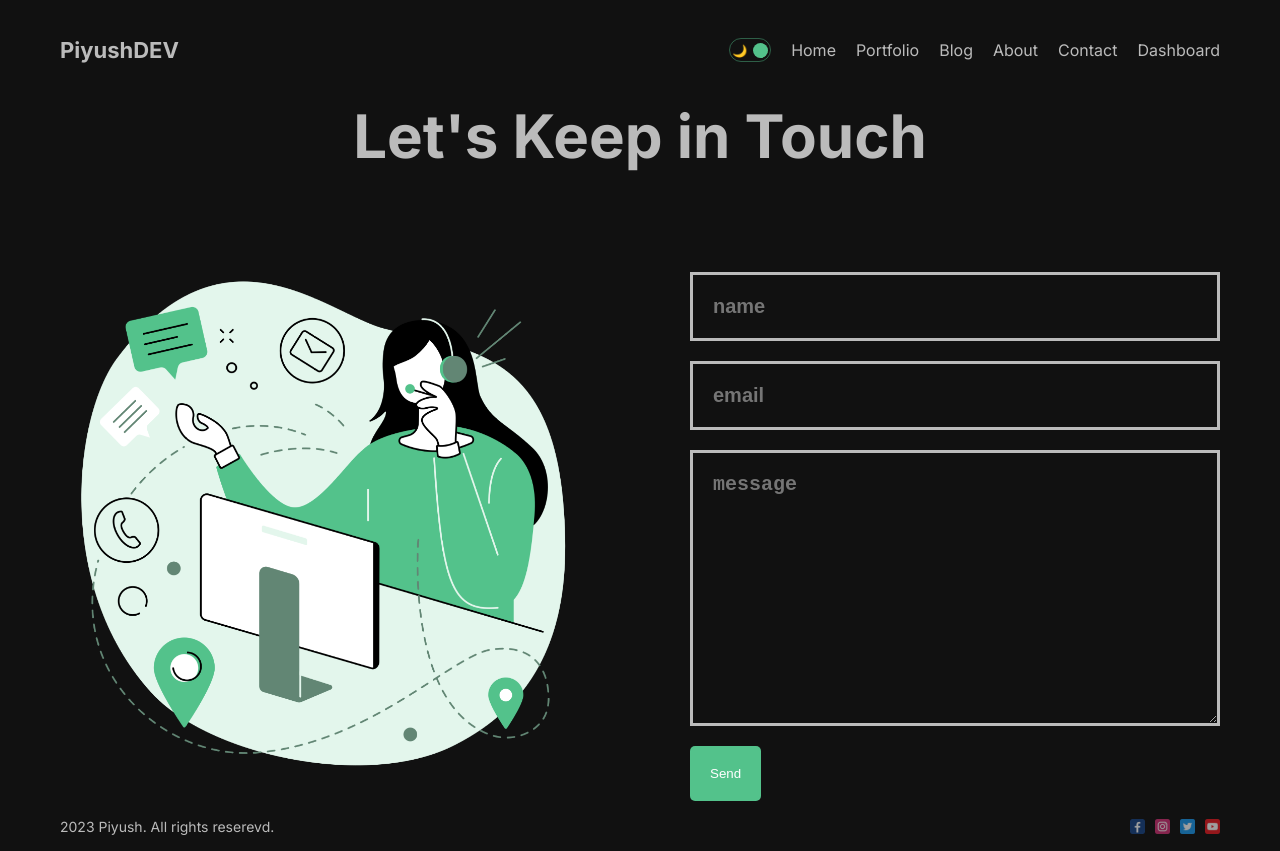
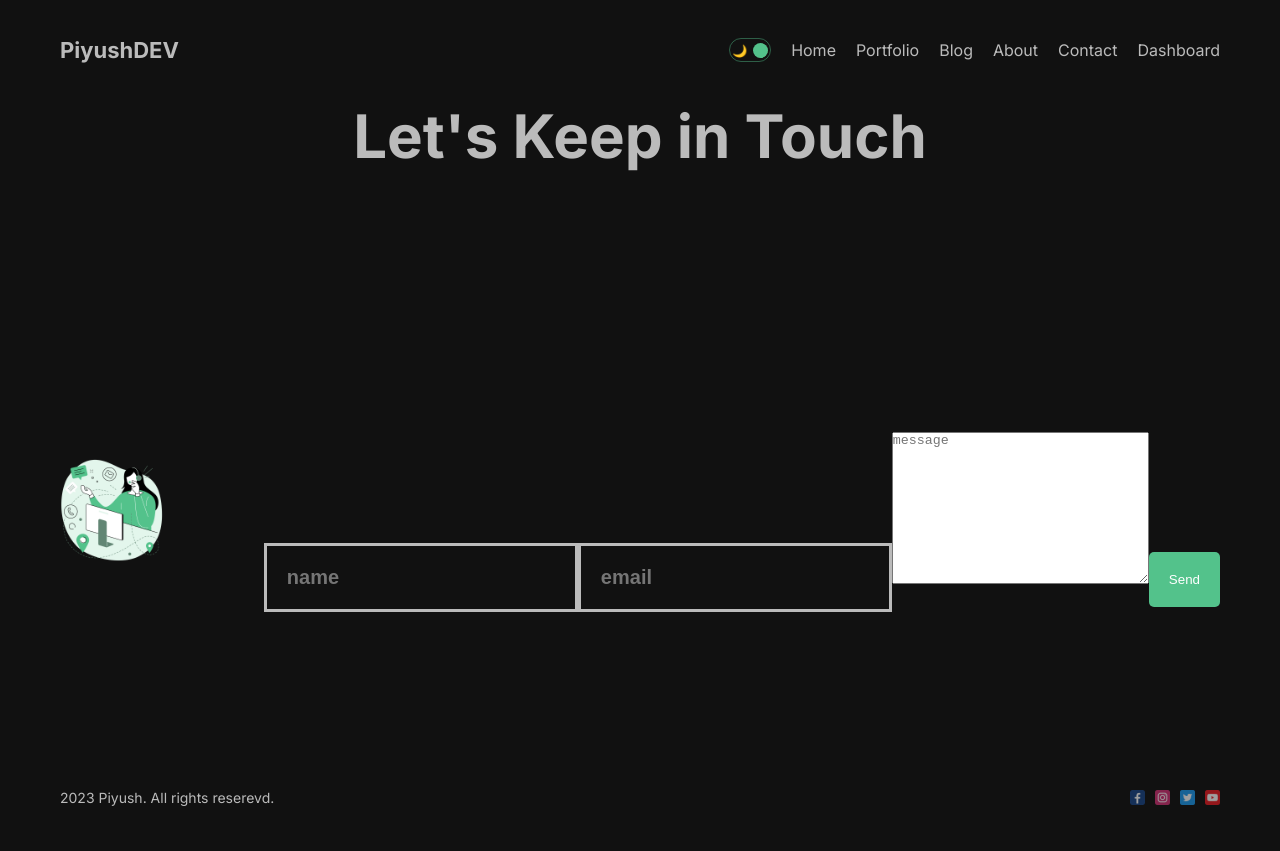
Before and after one commit to PiyushDev9000/NextJS-BlogSite, a Next.js app: page /contact in a window 1280 px wide. After the commit the page ends 822 px from the top, so only its background shows below. Built offline with nearby package versions, Linux system fonts and the light colour scheme; no server answers.

Commit message:
Update page.jsx

```diff
--- a/src/app/contact/page.jsx
+++ b/src/app/contact/page.jsx
@@ -3,9 +3,14 @@ import styles from "./page.module.css";
 import Image from "next/image";
 import Button from "@/components/Button/Button";
 
+export const metadata = {
+  title: "Piyush Narwal Contact Information",
+  description: "This is Contact Page",
+};
+
 const Contact = () => {
   return (
-    <div className={styles.Container}>
+    <div className={styles.container}>
       <h1 className={styles.title}>Let's Keep in Touch</h1>
       <div className={styles.content}>
         <div className={styles.imgContainer}>
@@ -16,17 +21,17 @@ const Contact = () => {
             className={styles.image}
           />
         </div>
-        <div className={styles.formContainer}>
+        <form className={styles.form}>
           <input type="text" placeholder="name" className={styles.input} />
           <input type="text" placeholder="email" className={styles.input} />
           <textarea
+            className={styles.textArea}
+            placeholder="message"
             cols="30"
-            placeholder="message"
             rows="10"
-            className={styles.textarea}
           ></textarea>
           <Button url="#" text="Send" />
-        </div>
+        </form>
       </div>
     </div>
   );
```
